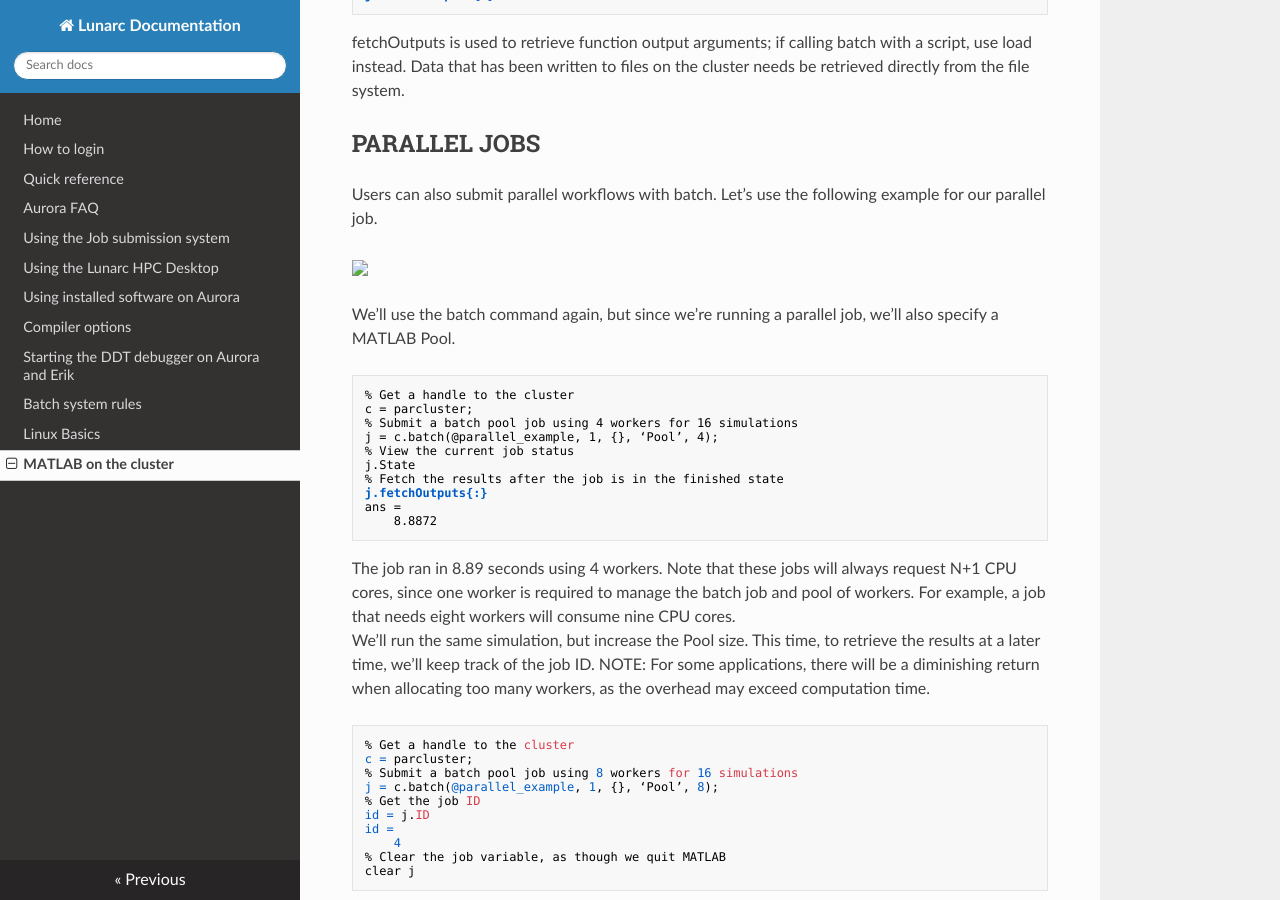
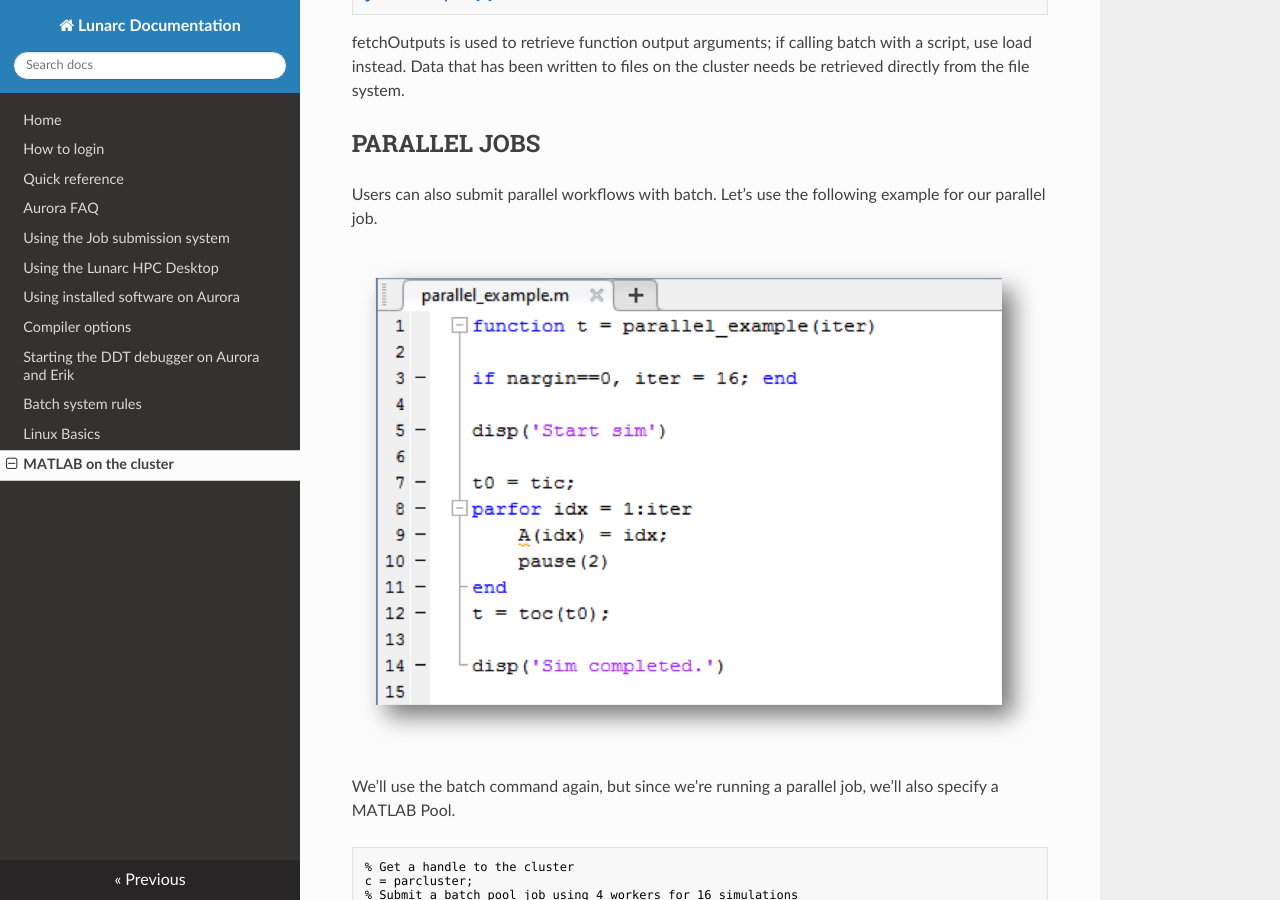
Before and after one commit to lunarc/lunarc_docs, an MkDocs documentation site: the page built from docs/MATLAB.md, in a window 1280 px wide and 900 px high, scrolled down 2335 px. Built offline with MkDocs 1.6.1, drawn with Linux system fonts in a browser that asks for light colours; nearby versions of some CDN libraries; old or Windows-style settings are respelled for this version of MkDocs.

Commit message:
Image placing
New try.

```diff
--- a/docs/MATLAB.md
+++ b/docs/MATLAB.md
@@ -202,7 +202,7 @@ fetchOutputs is used to retrieve function output arguments; if calling batch wit
 ##PARALLEL JOBS
 Users can also submit parallel workflows with batch.  Let’s use the following example for our parallel job.
 
-<img src="Code_example.png">
+![Code example](images/Code_example.png "Start window")
 
 We’ll use the batch command again, but since we’re running a parallel job, we’ll also specify a MATLAB Pool.
 
```
Also changed, not shown: docs/images/Code_example.png (renamed from docs/Code_example.png).
